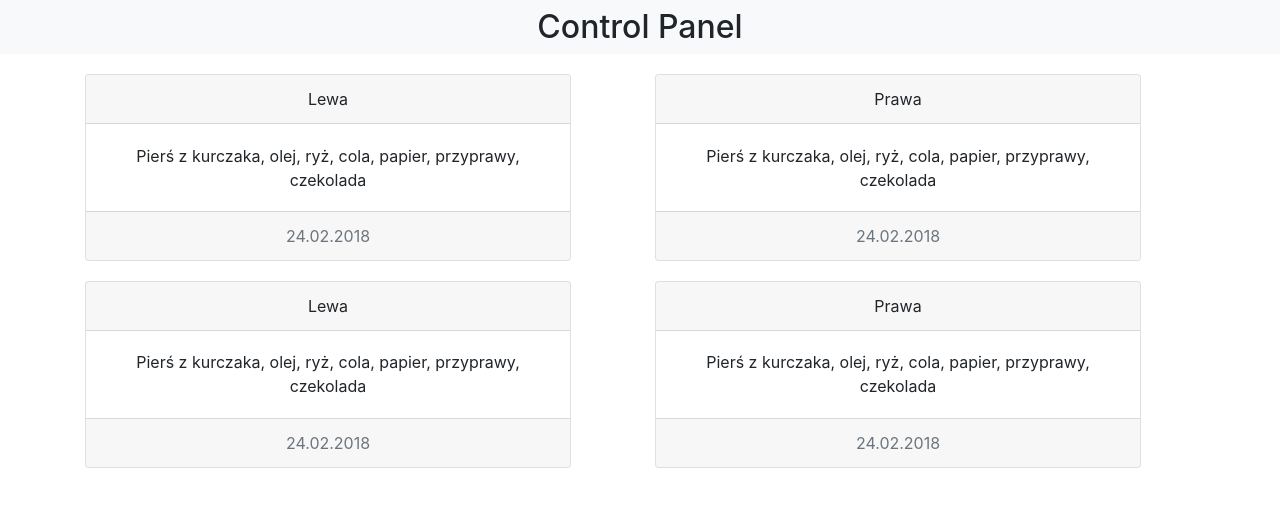
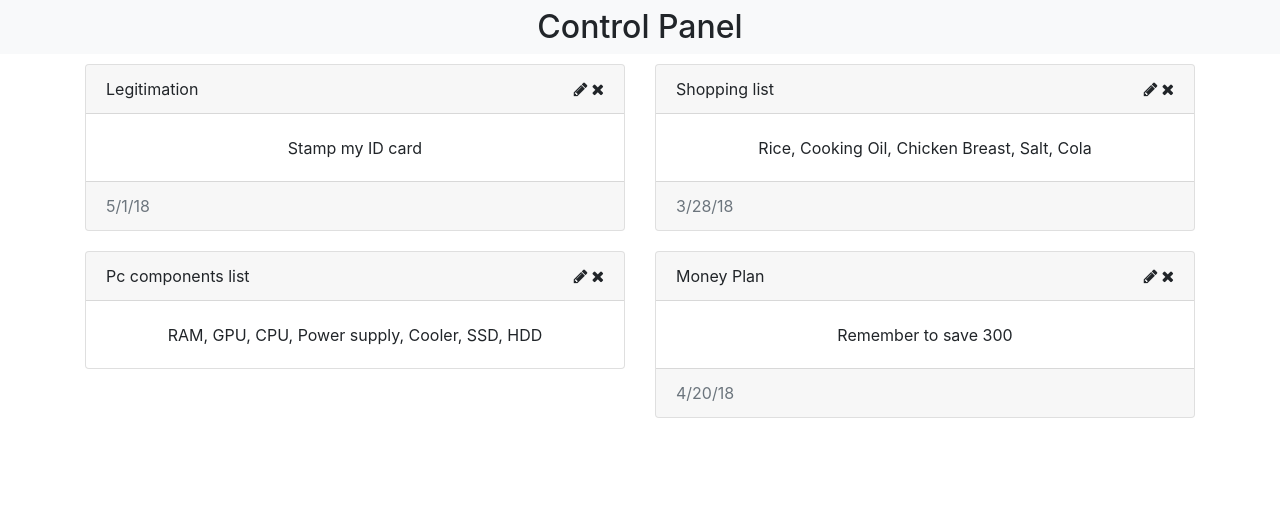
Before and after one commit to Czear/controlPanel, an Angular app: page / in a window 1280 px wide. Shown: the top 506 px of the page. Built offline with nearby package versions, Linux system fonts and the light colour scheme.

Commit message:
Widget component has been improved

```diff
--- a/src/app/app.component.css
+++ b/src/app/app.component.css
@@ -5,8 +5,3 @@ body{
 h2{
     margin: auto;
 }
-
-.widget{
-    max-width: 90%;
-    margin: 20px 0 10px 0;
-}
--- a/src/app/app.component.html
+++ b/src/app/app.component.html
@@ -4,24 +4,13 @@
 
 <div class="container-fluid">
      <div class="container">
-        <div class="row">
-            <div class="col">
-                <div class="widget">
-                    <app-note-widget [noteData]="left"></app-note-widget>
+        <div class="row justify-content-around">
+                <div class="col">
+                    <app-widget *ngFor="let widget of firstColumnWidgets " [widgetData]="widget"></app-widget>
                 </div>
-                <div class="widget">
-                    <app-note-widget [noteData]="left"></app-note-widget>
+                <div class="col">
+                    <app-widget *ngFor="let widget of secondColumnWidgets" [widgetData]="widget"></app-widget>
                 </div>
-            </div>
-            <div class="col">
-                <div class="widget">
-                    <app-note-widget [noteData]="right"></app-note-widget>
-                </div>
-                <div class="widget">
-                    <app-note-widget [noteData]="right"></app-note-widget>
-                </div>
-            </div>
-
         </div>
      </div>
 </div>
--- a/src/app/app.component.ts
+++ b/src/app/app.component.ts
@@ -1,11 +1,42 @@
-import { Component } from '@angular/core';
+import {Component, OnInit} from '@angular/core';
+import {WidgetDataService } from './services/widget-data.service';
 
+import { Subscription } from 'rxjs/Subscription';
 @Component({
   selector: 'app-root',
   templateUrl: './app.component.html',
-  styleUrls: ['./app.component.css']
+  styleUrls: ['./app.component.css'],
+    providers: [WidgetDataService]
 })
-export class AppComponent {
-  left = {title: 'Lewa', text: 'Pierś z kurczaka, olej, ryż, cola, papier, przyprawy, czekolada', date: '24.02.2018'};
-  right = {title: 'Prawa', text: 'Pierś z kurczaka, olej, ryż, cola, papier, przyprawy, czekolada', date: '24.02.2018'};
+export class AppComponent implements OnInit {
+    widgetData;
+    private subscription: Subscription;
+    firstColumnWidgets = [];
+    secondColumnWidgets = [];
+
+    constructor(private widgetServiceData: WidgetDataService) {
+    }
+    ngOnInit() {
+        this.widgetData = this.widgetServiceData.data;
+        this.buildWidgets();
+        this.subscription = this.widgetServiceData.dataChanges
+            .subscribe(
+                (data) => {
+                    this.widgetData = data;
+                    this.buildWidgets();
+                });
+    }
+    buildWidgets() {
+        this.firstColumnWidgets = [];
+        this.secondColumnWidgets = [];
+        this.widgetData.forEach((item, index) => {
+            item.index = index;
+            if (index % 2) {
+                this.secondColumnWidgets.push(item);
+            } else {
+                this.firstColumnWidgets.push(item);
+            }
+        });
+    }
+
 }
--- a/src/app/app.module.ts
+++ b/src/app/app.module.ts
@@ -8,7 +8,7 @@ import { SingInFormComponent } from './sing-in-form/sing-in-form.component';
 import {ReactiveFormsModule} from '@angular/forms';
 import { NotAllowedCursorDirective } from './directives/not-allowed-cursor.directive';
 import { ValidationIconComponent } from './validation-icon/validation-icon.component';
-import { NoteWidgetComponent } from './note-widget/note-widget.component';
+import { WidgetComponent } from './widget/widget.component';
 
 
 @NgModule({
@@ -18,7 +18,7 @@ import { NoteWidgetComponent } from './note-widget/note-widget.component';
     SingInFormComponent,
     NotAllowedCursorDirective,
     ValidationIconComponent,
-    NoteWidgetComponent
+    WidgetComponent
   ],
   imports: [
     BrowserModule,
--- a/src/app/note-widget/note-widget.component.css
+++ /dev/null
@@ -1,3 +0,0 @@
-.card-block{
-    padding: 4%;
-}
--- a/src/app/note-widget/note-widget.component.html
+++ /dev/null
@@ -1,11 +0,0 @@
-<div class="card text-center">
-  <div class="card-header ">
-    {{title}}
-  </div>
-  <div class="card-block">
-    <p class="card-text">{{text}}</p>
-  </div>
-  <div class="card-footer text-muted">
-    {{date}}
-  </div>
-</div>
--- a/src/app/note-widget/note-widget.component.ts
+++ /dev/null
@@ -1,21 +0,0 @@
-import {Component, Input, OnInit} from '@angular/core';
-
-@Component({
-  selector: 'app-note-widget',
-  templateUrl: './note-widget.component.html',
-  styleUrls: ['./note-widget.component.css']
-})
-export class NoteWidgetComponent implements OnInit {
-  @Input() noteData;
-  title;
-  text;
-  date;
-  constructor() { }
-
-  ngOnInit() {
-    this.title = this.noteData.title;
-    this.text = this.noteData.text;
-    this.date = this.noteData.date;
-  }
-
-}
--- /dev/null
+++ b/src/app/services/widget-data.service.ts
@@ -0,0 +1,19 @@
+import { Injectable } from '@angular/core';
+import {Subject} from 'rxjs/Subject';
+
+
+@Injectable()
+export class WidgetDataService {
+  data = [
+      {title: 'Legitimation', text: 'Stamp my ID card', date: new Date(2018, 3, 31)},
+      {title: 'Shopping list', text: 'Rice, Cooking Oil, Chicken Breast, Salt, Cola', date: new Date(2018, 2, 28)},
+      {title: 'Pc components list', text: 'RAM, GPU, CPU, Power supply, Cooler, SSD, HDD'},
+      {title: 'Money Plan', text: 'Remember to save 300', date: new Date(2018, 3, 20)}
+  ];
+  dataChanges = new Subject();
+
+    removeWidget(index) {
+        this.data.splice(index, 1);
+        this.dataChanges.next(this.data.slice());
+    }
+}
--- /dev/null
+++ b/src/app/widget/widget.component.css
@@ -0,0 +1,16 @@
+.card-block{
+    padding: 4%;
+}
+
+.card{
+    margin: 10px 0 20px 0;
+}
+
+.cardIcons{
+    float: right;
+}
+
+i{
+    cursor: pointer;
+    margin-left: 4px;
+}
--- /dev/null
+++ b/src/app/widget/widget.component.html
@@ -0,0 +1,15 @@
+<div class="card">
+  <div class="card-header">
+    {{widgetData.title}}
+    <span class="cardIcons">
+      <i class="fa fa-pencil" aria-hidden="true" (click)="editWidget(widgetData.index)"></i>
+      <i class="fa fa-times" aria-hidden="true" (click)="destroyWidget(widgetData.index)"></i>
+    </span>
+  </div>
+  <div class="card-block text-center">
+    <p class="card-text">{{widgetData.text}}</p>
+  </div>
+  <div class="card-footer text-muted" *ngIf="widgetData.date">
+    {{widgetData.date | date:'shortDate'}}
+  </div>
+</div>
--- /dev/null
+++ b/src/app/widget/widget.component.ts
@@ -0,0 +1,19 @@
+import {Component, Input} from '@angular/core';
+import {WidgetDataService} from '../services/widget-data.service';
+
+@Component({
+  selector: 'app-widget',
+  templateUrl: './widget.component.html',
+  styleUrls: ['./widget.component.css']
+})
+export class WidgetComponent {
+  @Input() widgetData;
+    constructor(private widgetServiceData: WidgetDataService) {}
+    destroyWidget(index) {
+        this.widgetServiceData.removeWidget(index);
+    }
+    editWidget(index) {
+        console.log(index);
+    }
+
+}
```
Also changed, not shown: 1 other file (tests, documents, lock files or other folders).
